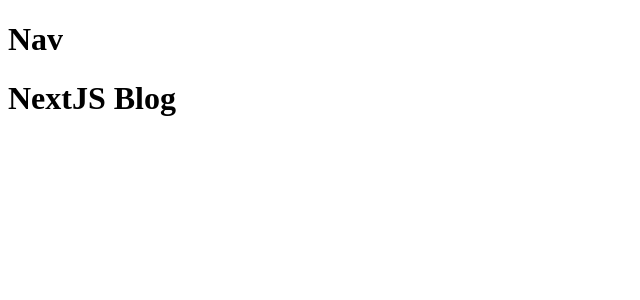
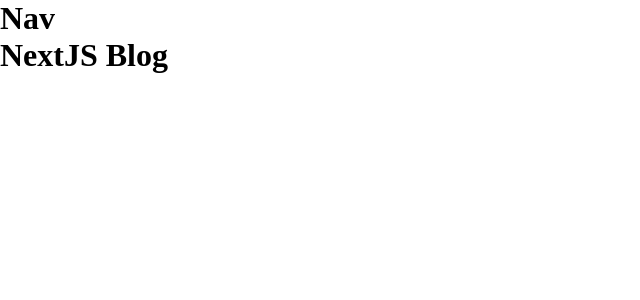
Before and after one commit to Xem0n/express-blog, a Next.js app: page / in a window 1280 px wide. Shown: the top 300 px of the page, without its empty margins (0-640 px from the left). Built offline with nearby package versions, Linux system fonts and the light colour scheme.

Commit message:
add margin and padding

```diff
--- a/styles/globals.css
+++ b/styles/globals.css
@@ -0,0 +1,11 @@
+* {
+    box-sizing: border-box;
+
+    margin: 0;
+    padding: 0;
+}
+
+html,
+body {
+    width: 100%;
+}
```
